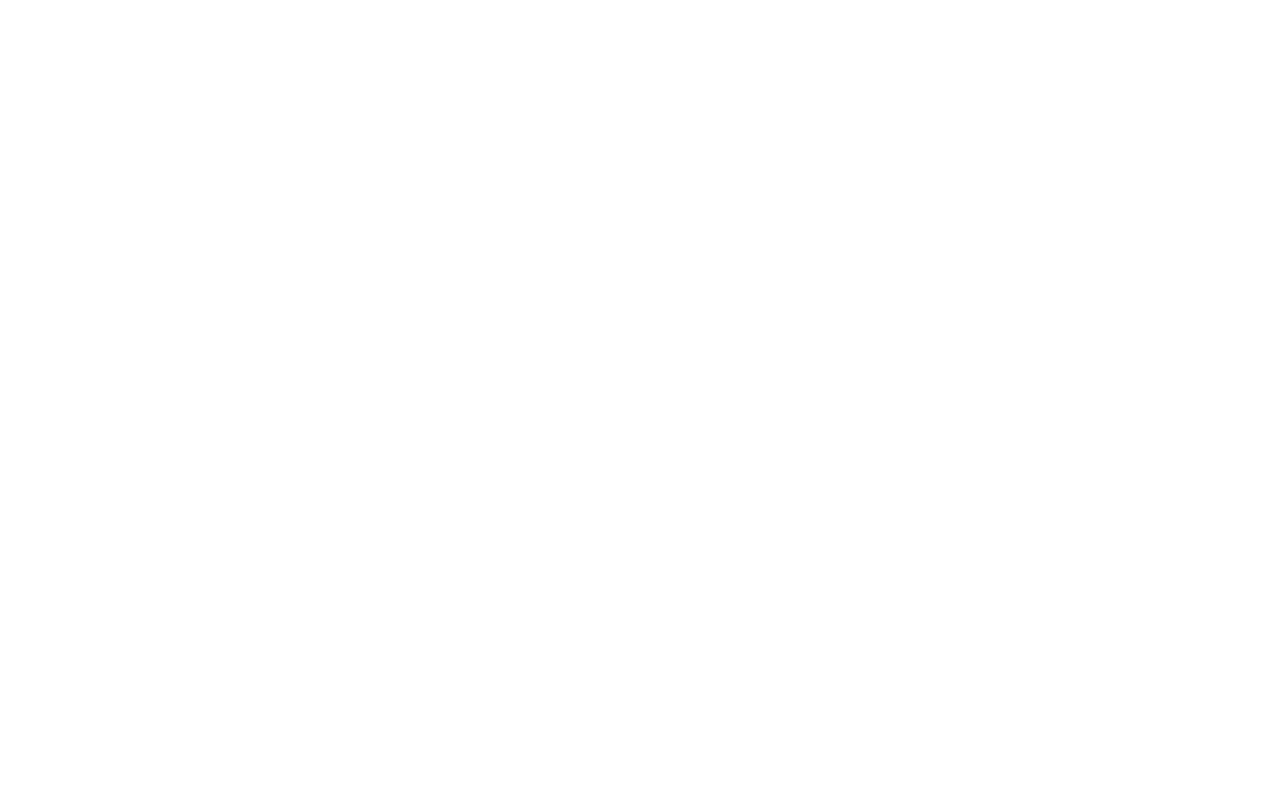
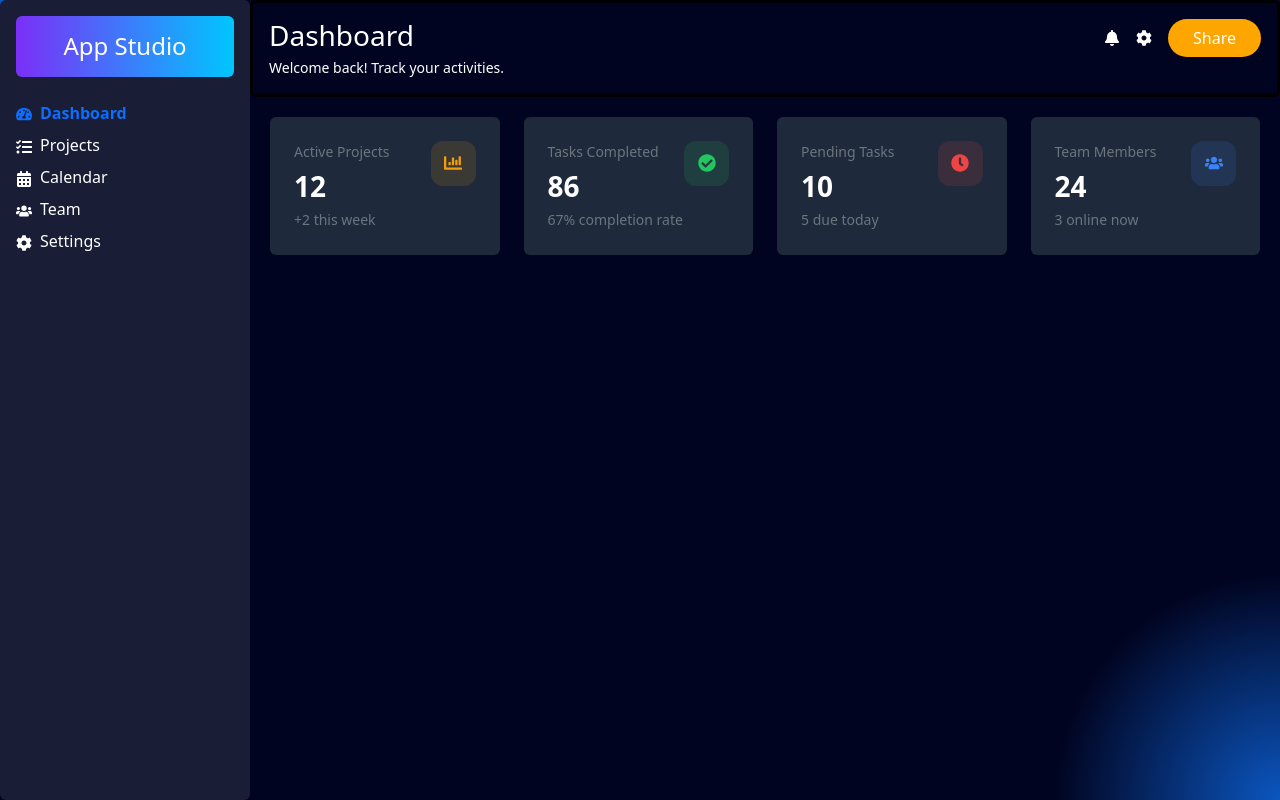
Before and after one commit to Asim-Rasheed/Auth-Layout, a React (Vite) app in the folder client-side/: page /dashboard in a window 1280 px wide. Before the commit this address had no page. Built offline with nearby package versions, Linux system fonts and the light colour scheme.

Commit message:
new changes

```diff
--- a/client-side/src/App.jsx
+++ b/client-side/src/App.jsx
@@ -1,12 +1,14 @@
 import { BrowserRouter, Routes, Route } from "react-router-dom";
 import AuthScreen from "./pages/AuthScreen";
 import ForgotPassword from "./pages/Forgotpassword";
+import Dashboard from "./pages/Dashboard";
 function App(){
   return(
     <BrowserRouter>
     <Routes>
       <Route path="/" element={<AuthScreen/>}/>
       <Route path="/forgotpassword" element={<ForgotPassword/>}/>
+      <Route path="/dashboard" element={<Dashboard/>}/>
     </Routes>
     </BrowserRouter>
   )
--- a/client-side/src/components/AuthCardLayout.jsx
+++ b/client-side/src/components/AuthCardLayout.jsx
@@ -35,7 +35,7 @@
 
         {/* Right Side */}
         <div
-          className="d-flex flex-column justify-content-center p-4 p-md-5"
+          className="d-flex flex-column justify-content-center p-5 p-md-5"
           style={{
             flex: 1,
             background: `
--- /dev/null
+++ b/client-side/src/components/dashboard/DashboardHeader.jsx
@@ -0,0 +1,17 @@
+import { FaBell, FaCog } from "react-icons/fa";
+
+export default function DashboardHeader({ title, subtitle, onShare, onNotification, onSettings }) {
+  return (
+    <div className="d-flex justify-content-between align-items-start p-3 rounded" style={{ color: "white", background: "#010420", border: "3px solid black" }}>
+      <div>
+        <h3 className="mb-1">{title}</h3>
+        <p className="mb-0" style={{ fontSize: "14px" }}>{subtitle}</p>
+      </div>
+      <div className="d-flex align-items-center gap-3">
+        <FaBell style={{ cursor: "pointer" }} onClick={onNotification} />
+        <FaCog style={{ cursor: "pointer" }} onClick={onSettings} />
+        <button className="btn text-white px-4 rounded-pill" style={{ background: "orange" }} onClick={onShare}>Share</button>
+      </div>
+    </div>
+  )
+}
--- /dev/null
+++ b/client-side/src/components/dashboard/DashboardSidebar.jsx
@@ -0,0 +1,15 @@
+export default function DashboardSidebar({ menuItems, activeItem, onSelect }) {
+  return (
+    <div className="d-flex flex-column p-3 text-white rounded" style={{ width: 250, minHeight: "100vh", background: "#191d35" }}>
+      <h4 className="mb-4 p-3 text-center rounded" style={{ background: "linear-gradient(90deg, #7b2ff7, #00c6ff)" }}>App Studio</h4>
+      <ul className="nav flex-column text-white">
+        {menuItems.map((item, id) => (
+          <li key={id} className={`nav-item mb-2 ${activeItem === item.name ? "fw-bold text-primary" : ""}`} style={{ cursor: "pointer" }} onClick={() => onSelect(item.name)}>
+            {item.icon}
+            <span className="ms-2">{item.label}</span>
+          </li>
+        ))}
+      </ul>
+    </div>
+  )
+}
--- /dev/null
+++ b/client-side/src/components/dashboard/ProjectCard.jsx
@@ -0,0 +1,3 @@
+export default function ProjectCard(){
+    return
+}
--- /dev/null
+++ b/client-side/src/components/dashboard/StatCard.jsx
@@ -0,0 +1,22 @@
+export default function StatCard({ cards }) {
+  return (
+    <div className="row g-4">
+      {cards.map((card, idx) => (
+        <div key={idx} className="col-12 col-md-3">
+          <div className="p-4 rounded" style={{ background: "#1e293b", color: "white", borderRadius: "18px" }}>
+            <div className="d-flex justify-content-between align-items-start">
+              <div>
+                <p className="mb-2 text-secondary" style={{ fontSize: "14px" }}>{card.title}</p>
+                <h3 className="mb-1 fw-bold">{card.value}</h3>
+                {card.subtitle && <small className="text-secondary">{card.subtitle}</small>}
+              </div>
+              <div className="d-flex align-items-center justify-content-center" style={{ width: 45, height: 45, borderRadius: 12, background: card.iconBg }}>
+                {card.icon}
+              </div>
+            </div>
+          </div>
+        </div>
+      ))}
+    </div>
+  );
+}
--- /dev/null
+++ b/client-side/src/pages/Dashboard.jsx
@@ -0,0 +1,57 @@
+import Background from "../components/Background"
+import DashboardSidebar from "../components/dashboard/DashboardSidebar";
+import DashboardHeader from "../components/dashboard/DashboardHeader";
+import StatCard from "../components/dashboard/StatCard";
+import ProjectCard from "../components/dashboard/ProjectCard";
+
+import { useState } from "react";
+import { FaTachometerAlt, FaTasks, FaCalendarAlt, FaUsers, FaCog, FaCheckCircle, FaChartBar, FaClock } from "react-icons/fa";
+
+export default function Dashboard() {
+    const [activeMenu, setActiveMenu] = useState("Dashboard");
+
+    const menuItems = [
+        { name: "Dashboard", label: "Dashboard", icon: <FaTachometerAlt /> },
+        { name: "Projects", label: "Projects", icon: <FaTasks /> },
+        { name: "Calendar", label: "Calendar", icon: <FaCalendarAlt /> },
+        { name: "Team", label: "Team", icon: <FaUsers /> },
+        { name: "Settings", label: "Settings", icon: <FaCog /> },
+    ];
+
+    const cards = [
+        { title: "Active Projects", value: "12", subtitle: "+2 this week", icon: <FaChartBar size={18} color="#f59e0b" />, iconBg: "#f59e0b22" },
+        { title: "Tasks Completed", value: "86", subtitle: "67% completion rate", icon: <FaCheckCircle size={18} color="#22c55e" />, iconBg: "#22c55e22" },
+        { title: "Pending Tasks", value: "10", subtitle: "5 due today", icon: <FaClock size={18} color="#ef4444" />, iconBg: "#ef444422" },
+        { title: "Team Members", value: "24", subtitle: "3 online now", icon: <FaUsers size={18} color="#3b82f6" />, iconBg: "#3b82f622" },
+    ];
+
+    return (
+        <Background>
+            <div style={{ display: "flex", minHeight: "100vh", width: "100vw"}}>
+
+                <DashboardSidebar
+                    menuItems={menuItems}
+                    activeItem={activeMenu}
+                    onSelect={setActiveMenu}
+                />
+
+                <div style={{ flexGrow: 1, display: "flex", flexDirection: "column" }}>
+
+                    <DashboardHeader
+                        title="Dashboard"
+                        subtitle="Welcome back! Track your activities."
+                        onShare={() => alert("Share clicked")}
+                        onNotification={() => alert("Notification clicked")}
+                        onSettings={() => alert("Settings clicked")}
+                    />
+
+                    <div style={{ padding: 20 }}>
+                        <StatCard cards={cards} />
+                    </div>
+
+                </div>
+
+            </div>
+        </Background>
+    )
+}
--- a/client-side/src/pages/SignIn.jsx
+++ b/client-side/src/pages/SignIn.jsx
@@ -5,8 +5,10 @@
 import Passwordfield from "../components/Passwordfield";
 import Button from "../components/Button";
 import ForgotPassbtn from "../components/ForgotPassbtn";
+import { useNavigate } from "react-router-dom";
 
 export default function SignIn() {
+  const navigate = useNavigate();
   const initialValues = {
     email: "",
     password: "",
@@ -25,6 +27,7 @@
   });
 
   const handleSubmit = (values) => {
+    navigate("/dashboard")
     alert(`Email: ${values.email}\nPassword: ${values.password}`);
   };
 
```
